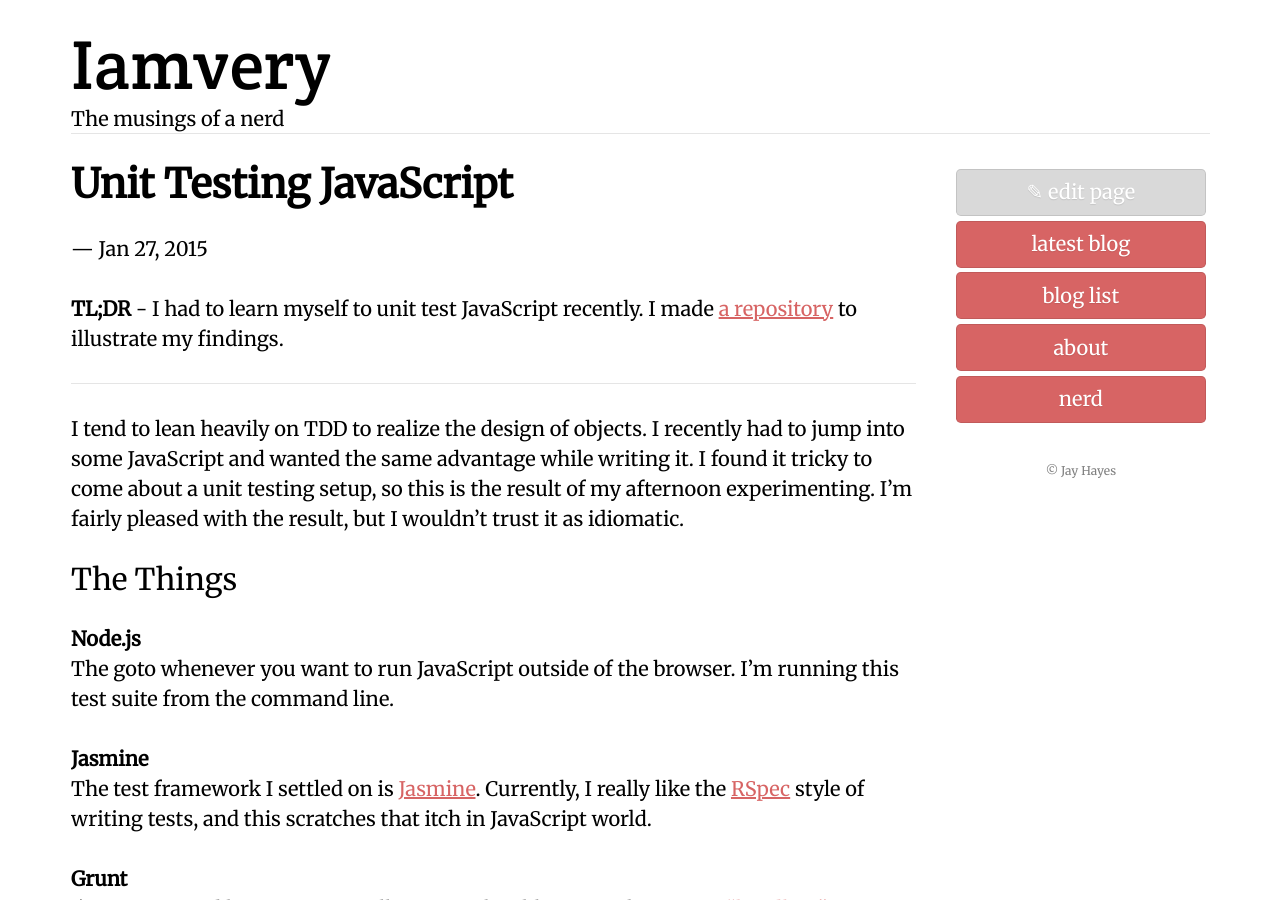
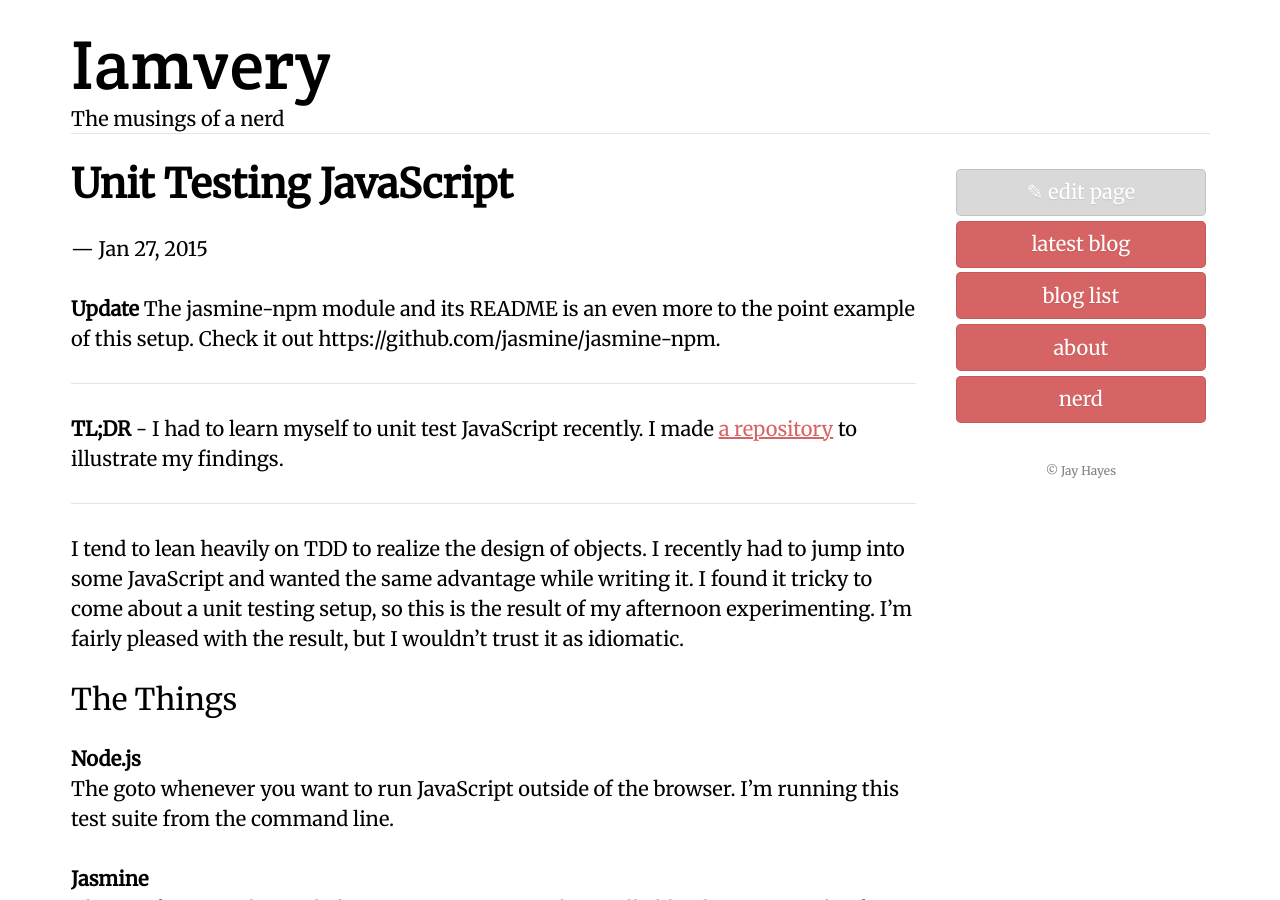
Before and after one commit to iamvery/iamvery.github.com, a Jekyll site: the page built from _posts/2015-01-27-unit-testing-javascript.markdown, in a window 1280 px wide and 900 px high. Built offline with Jekyll 4.4.1, drawn with Linux system fonts in a browser that asks for light colours; comment, search, counter and statistics services are not loaded.

Commit message:
Update 2015-01-27-unit-testing-javascript.markdown

```diff
--- a/_posts/2015-01-27-unit-testing-javascript.markdown
+++ b/_posts/2015-01-27-unit-testing-javascript.markdown
@@ -8,6 +8,10 @@ description: This is how I unit tested some JavaScript code.
 tags:
 - javascript
 - testing
+---
+
+**Update** The jasmine-npm module and its README is an even more to the point example of this setup. Check it out https://github.com/jasmine/jasmine-npm.
+
 ---
 
 **TL;DR** - I had to learn myself to unit test JavaScript recently. I made [a repository](https://github.com/iamvery/js-unit-testing-example)
```
